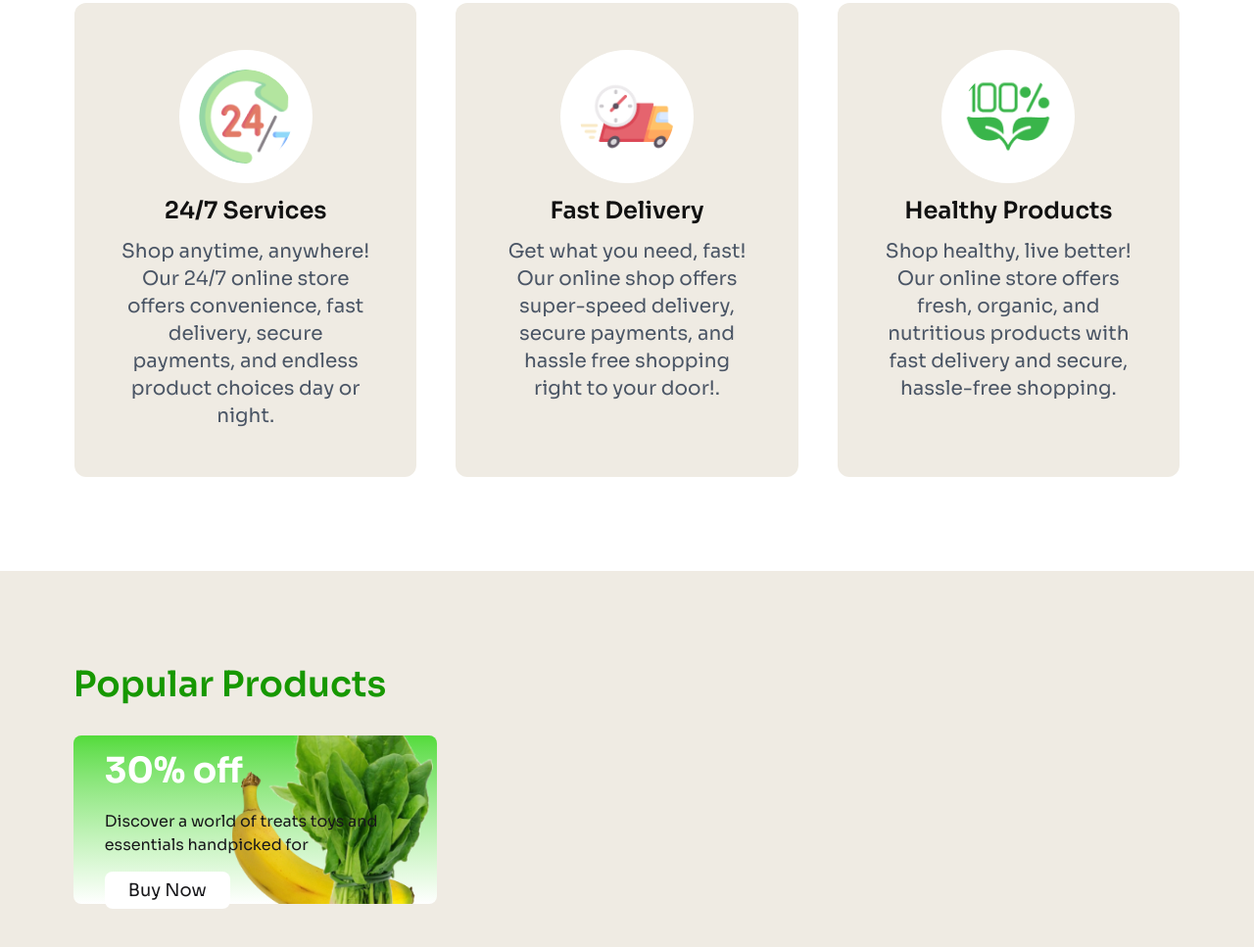
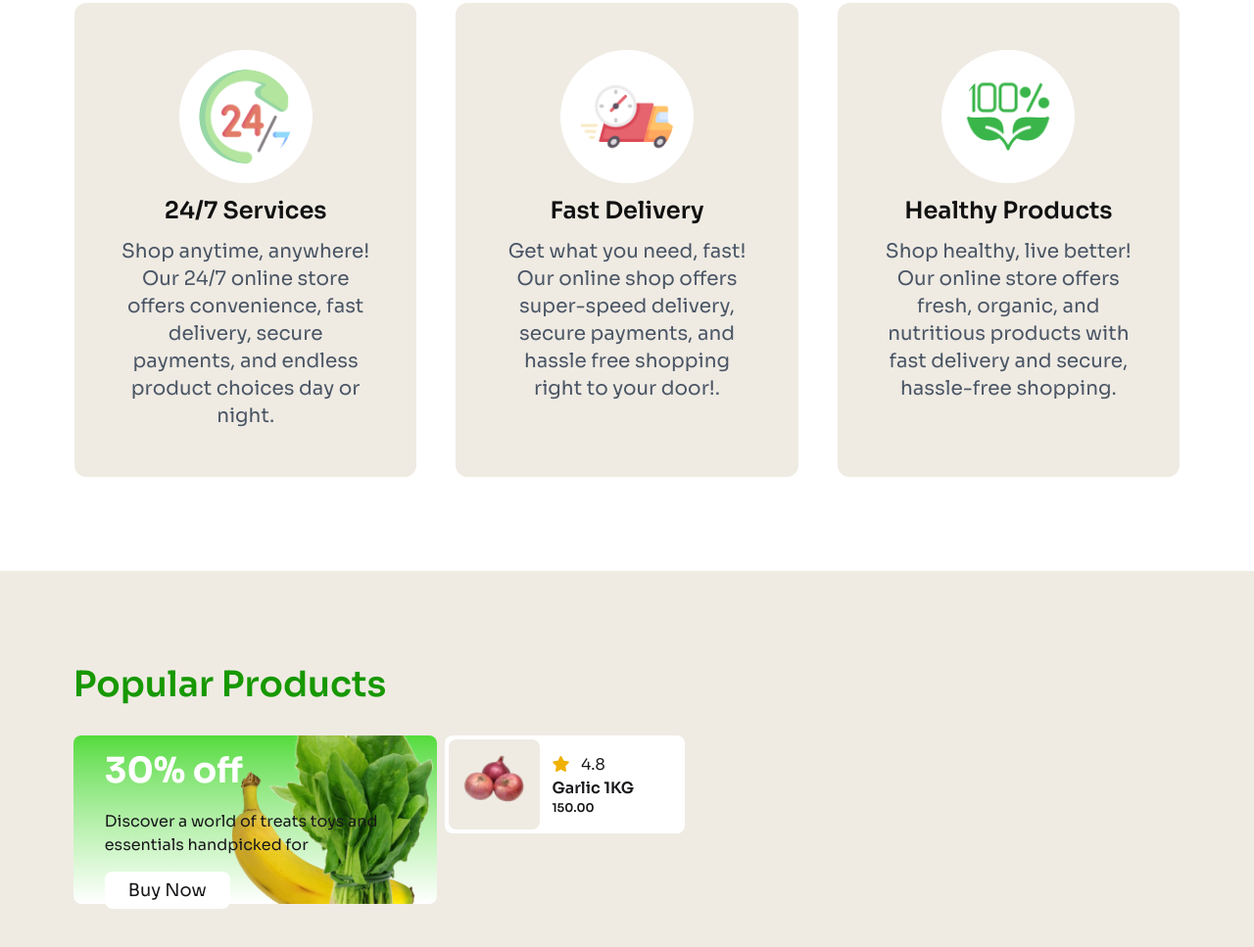
Before and after one commit to mdrakib683533/assignment3-cat-2, a plain HTML site: page index.html in a window 1280 px wide. Shown: the part 1415-2382 px from the top of the page at 98% size. Drawn offline with nearby package versions, Linux system fonts and the light colour scheme; files whose address does not match are found by name.

Commit message:
adeded smals cards start

```diff
--- a/index.html
+++ b/index.html
@@ -168,5 +168,20 @@
 
                 </div>
 
+
+                <!-- small card -->
+                <div class="bg-white p-1 rounded-lg h-16 md:h-25 flex gap-1 md:gap-3  col-span-2 items-center">
+                  <div class="h-[100%] w-max p-1 bg-[#EFEBE3] rounded-lg">
+                      <img class="h-[100%] w-auto" src="c2-assets/onion.png" alt="">
+                  </div>
+                  <div>
+                      <i class=" text-sm md:text-base fa-solid fa-star text-yellow-500 mr-2"></i>
+                      <span>4.8</span>
+                      <h4 class="font-semibold text-xs md:text-base">Garlic 1KG</h4>
+                      <h5 class="font-semibold text-xs">150.00</h5>
+
+                  </div>
+               </div>
+
   </body>
 </html>
```
